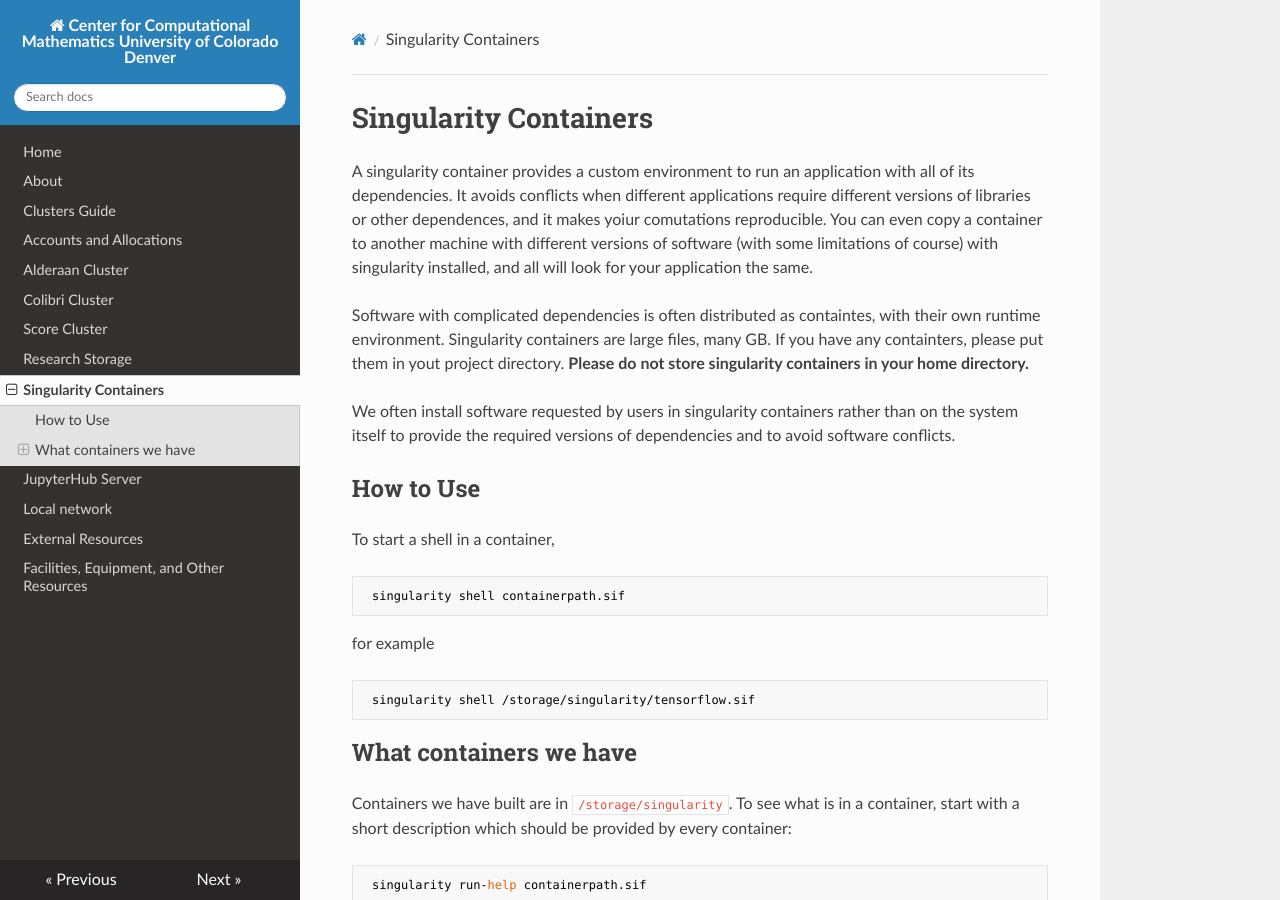
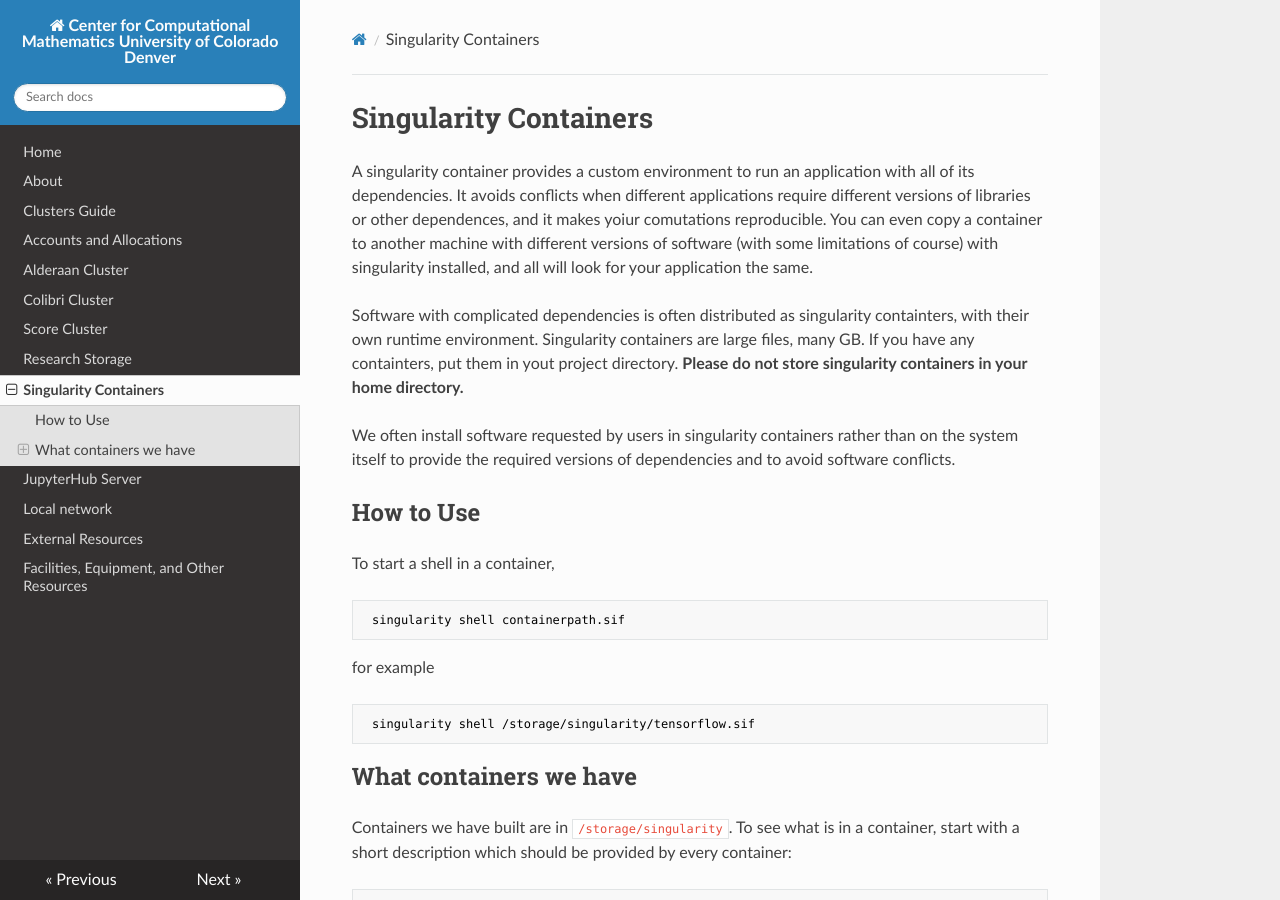
Before and after one commit to ccmucdenver/ccm-docs, an MkDocs documentation site: the page built from docs/singularity.md, in a window 1280 px wide and 900 px high. Built offline with MkDocs 1.6.1, drawn with Linux system fonts in a browser that asks for light colours; nearby versions of some CDN libraries.

Commit message:
Update singularity.md
typo

```diff
--- a/docs/singularity.md
+++ b/docs/singularity.md
@@ -2,7 +2,7 @@
 
 A singularity container provides a custom environment to run an application with all of its dependencies. It avoids conflicts when different applications require different versions of libraries or other dependences, and it makes yoiur comutations reproducible. You can even copy a container to another machine with different versions of software (with some limitations of course) with singularity installed, and all will look for your application the same.
 
-Software with complicated dependencies is often distributed as containtes, with their own runtime environment. Singularity containers are large files, many GB. If you have any containters, please put them in yout project directory. **Please do not store singularity containers in your home directory.**
+Software with complicated dependencies is often distributed as singularity containters, with their own runtime environment. Singularity containers are large files, many GB. If you have any containters, put them in yout project directory. **Please do not store singularity containers in your home directory.**
 
 We often install software requested by users in singularity containers rather than on the system itself to provide the required versions of dependencies and to avoid software conflicts.
 
```
